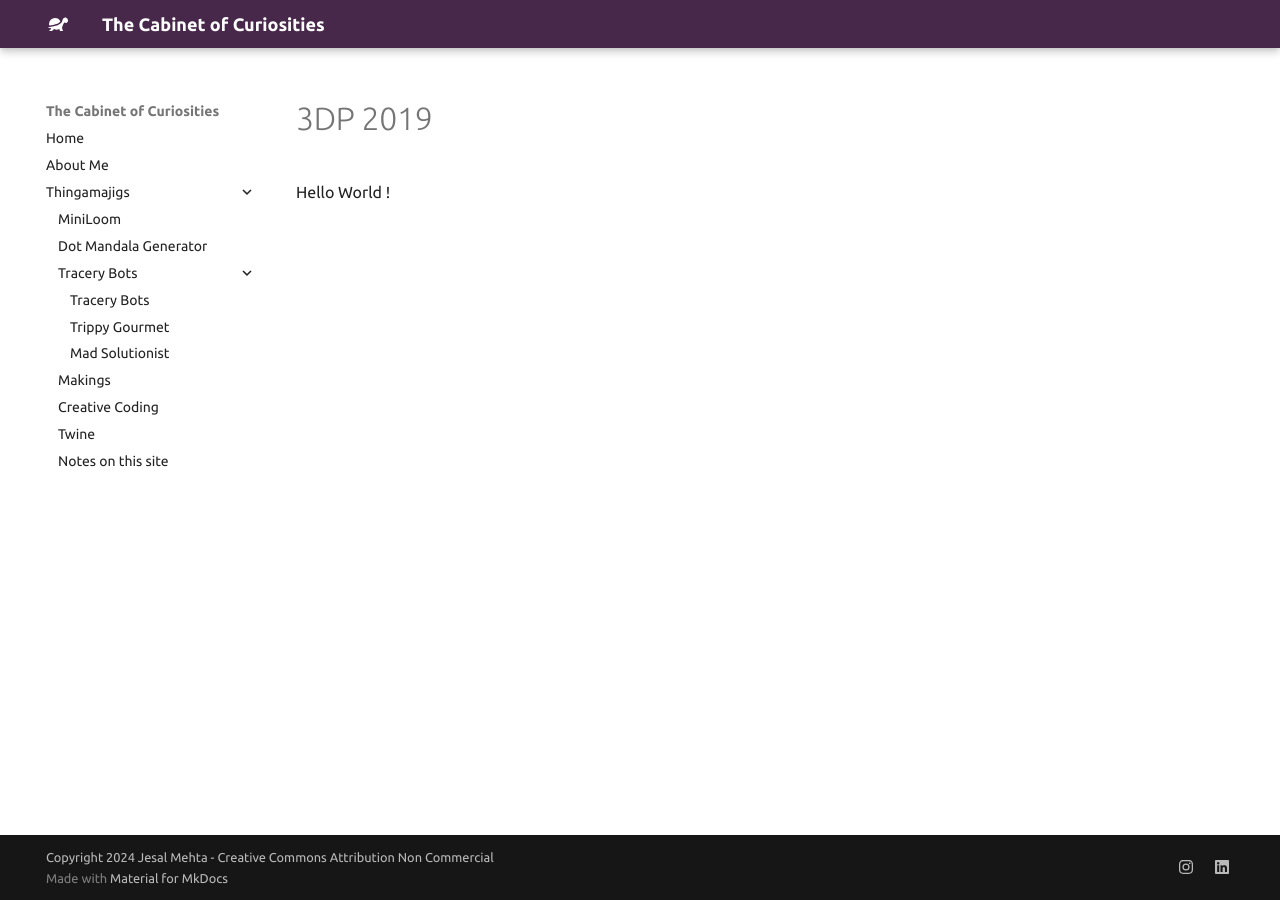
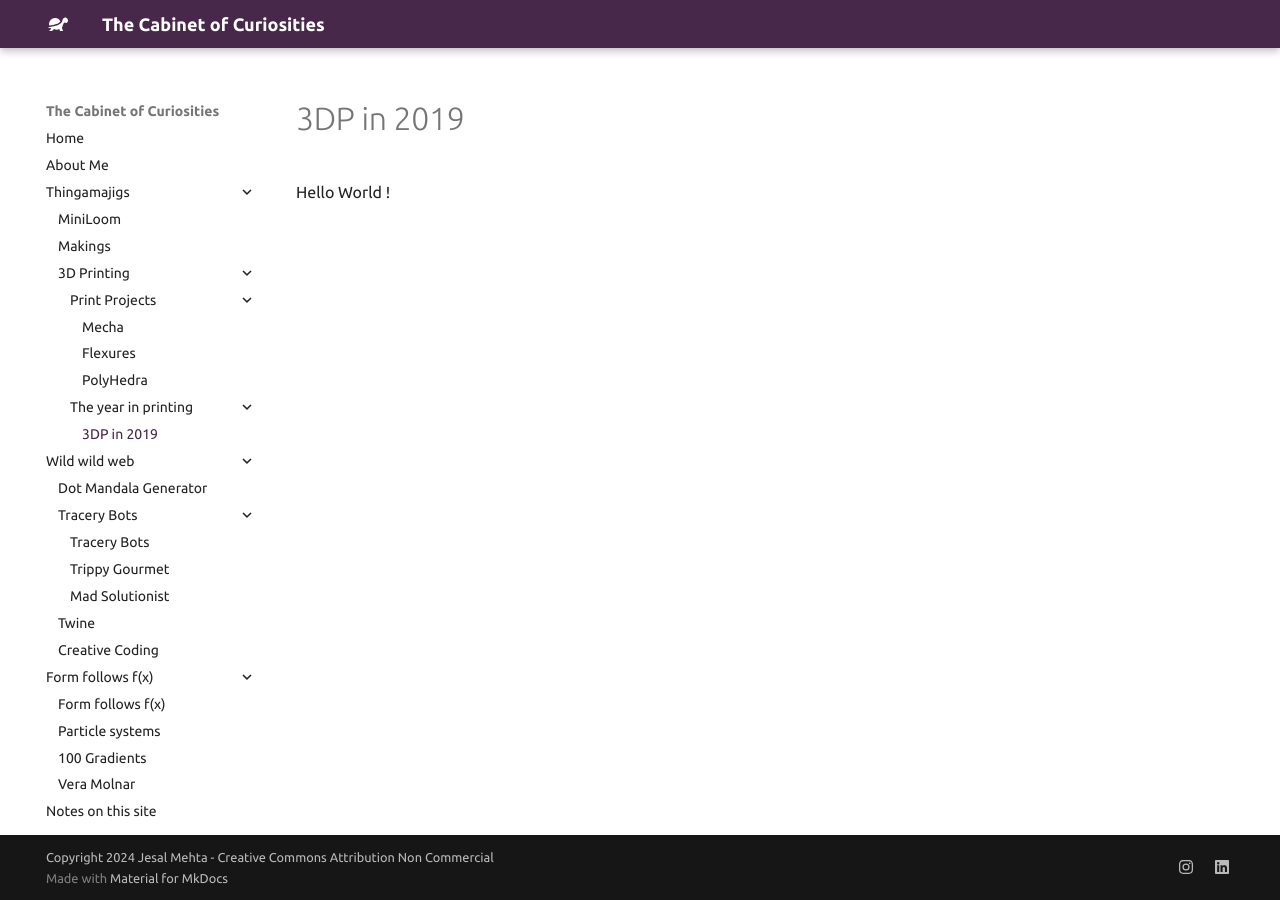
Before and after one commit to jesmehta/CabinetOfCuriosities, an MkDocs documentation site: the page built from docs/3dp/3DP_2019.md, in a window 1280 px wide. Built offline with MkDocs 1.6.1 and Material for MkDocs 9.7.7, drawn with Linux system fonts in a browser that asks for light colours.

Commit message:
Restructuring and adding more sections to the YML file

```diff
--- a/mkdocs.yml
+++ b/mkdocs.yml
@@ -8,16 +8,35 @@
   - About Me: about.md
   - Thingamajigs :
     - MiniLoom : mini_loom.md
+    - Makings : makings.md
+    - 3D Printing :
+      - Print Projects :
+        - Mecha : 3dp/3DP_mecha.md
+        - Flexures : 3dp/3dp_flexures.md
+        - PolyHedra : 3dp/3dp_polyhedra.md
+      - The year in printing :
+        - 3DP in 2019 : 3dp/3DP_2019.md
+        # - 3DP in 2020 : 3dp/3DP_2020.md
+        # - 3DP in 2021 : 3dp/3DP_2021.md
+        # - 3DP in 2022 : 3dp/3DP_2022.md
+        # - 3DP in 2023 : 3dp/3DP_2023.md
+        # - 3DP in 2024 : 3dp/3DP_2024.md
+        # - 3DP in 2025 : 3dp/3DP_2025.md
+  - Wild wild web :
     - Dot Mandala Generator : dotMandalaTool.md
     - Tracery Bots :
       - Tracery Bots : traceryBots.md
       # - Trippy Gourmet : trippyGourmet.md
       - Trippy Gourmet : https://jesmehta.github.io/TraceryBots/TrippyGourmetBot/
       - Mad Solutionist : https://jesmehta.github.io/TraceryBots/MadSolutionistBot/
-    - Makings : makings.md
+    - Twine : emergent_twine.md
     - Creative Coding : creative_code.md
-    - Twine : emergent_twine.md
-    - Notes on this site : site_notes.md
+  - Form follows f(x) :
+    - Form follows f(x) : fffx/formFollowsFx.md
+    - Particle systems : fffx/particleSystems.md
+    - 100 Gradients : fffx/100Gradients.md
+    - Vera Molnar : fffx/VeraMolnarRetrospective.md
+  - Notes on this site : site_notes.md
 
 
 extra:
```
